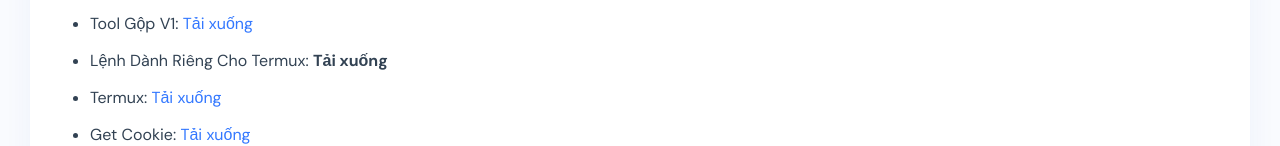
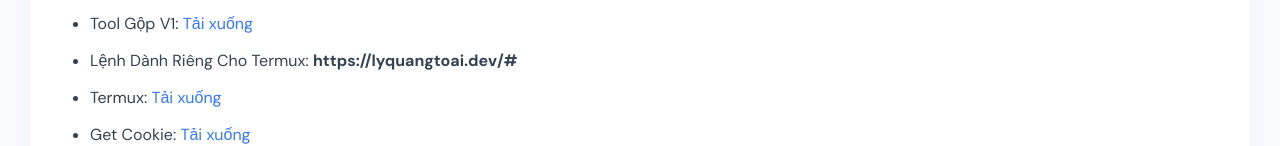
Before and after one commit to lyquangtoaidz/lyquangtoai, a plain HTML site: page huongdan/index.html in a window 1280 px wide. Shown: the part 323-469 px from the top of the page. Drawn offline with Linux system fonts and the light colour scheme.

Commit message:
update index.html

```diff
--- a/huongdan/index.html
+++ b/huongdan/index.html
@@ -66,7 +66,7 @@
 	<li>Tool Gộp V1: <a href="https://lyquangtoai.dev/lyquangtoai.py">Tải xuống</a></li>
 </ul>
 <ul>
-	<li>Lệnh Dành Riêng Cho Termux: <b>Tải xuống</b></li>
+	<li>Lệnh Dành Riêng Cho Termux: <b>https://lyquangtoai.dev/#</b></li>
 </ul>
 <ul>
 	<li>Termux: <a href="https://apkcombo.com/termux/com.termux/">Tải xuống</a></li>
```
